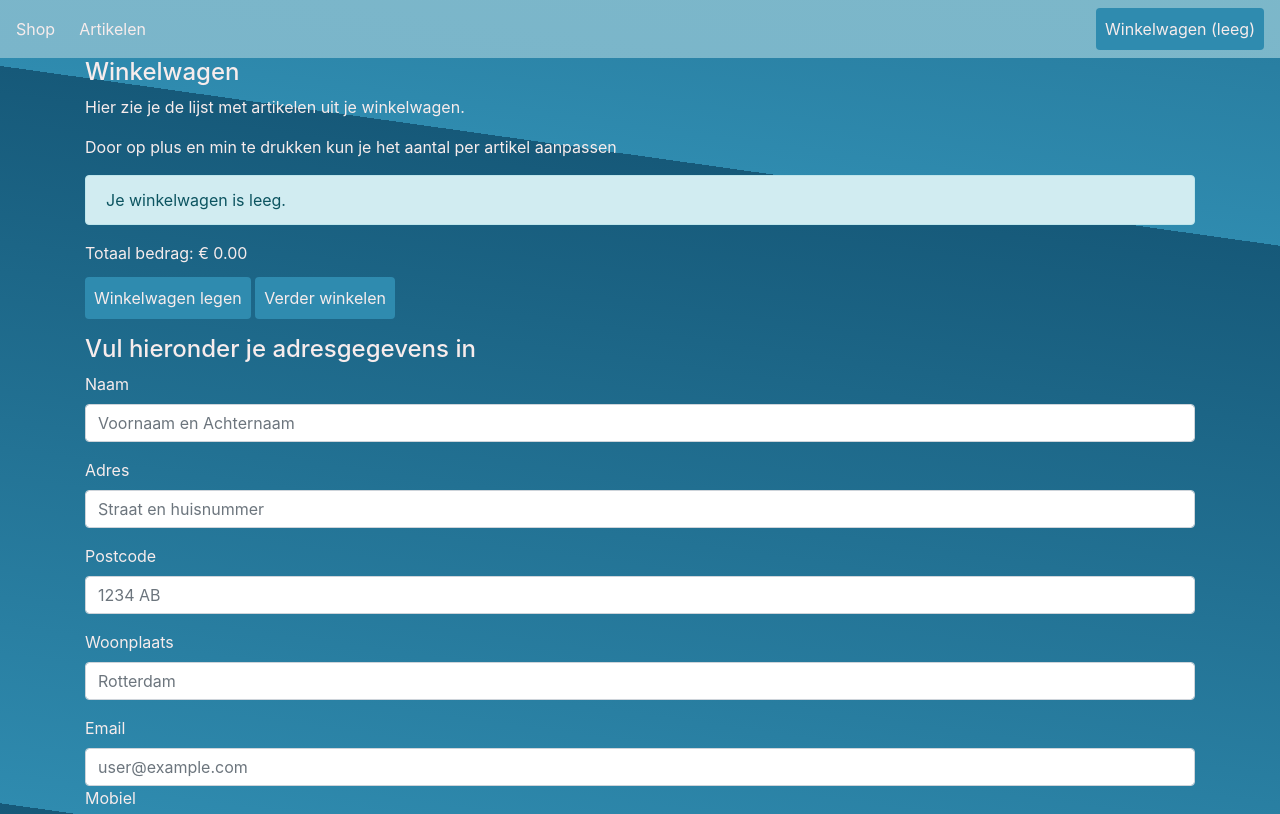
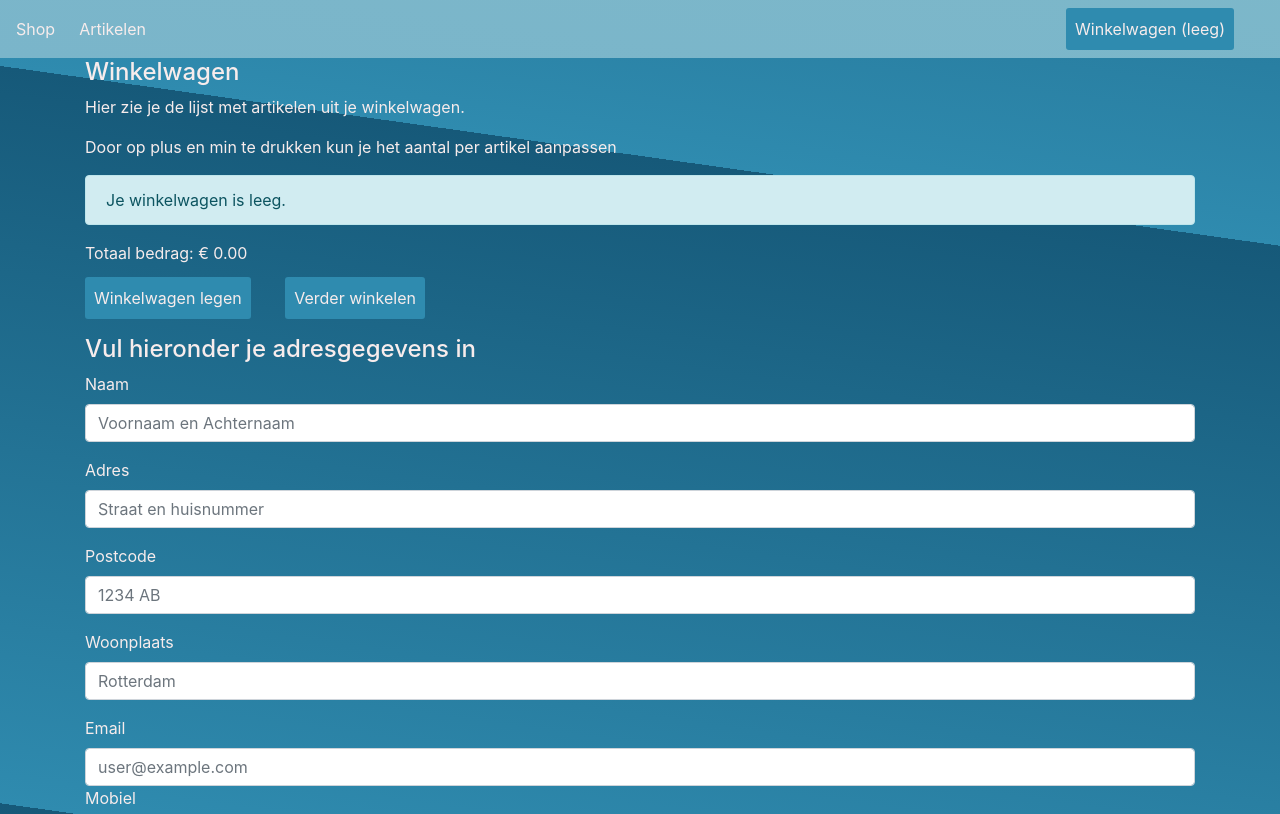
Before and after one commit to emmaus-5v/webshop-5vc-david-rudrh, a website: page web/basket.html in a window 1280 px wide. Shown: the top 814 px of the page. Drawn offline with nearby package versions, Linux system fonts and the light colour scheme.

Commit message:
outline kleur winkelwagen knop gefixed

```diff
--- a/web/basket.html
+++ b/web/basket.html
@@ -20,7 +20,7 @@
             <a id='link-kleur2' class="nav-link" href="/">Artikelen</a>
           </li>
         </ul>
-        <a href="basket.html"><button id='winkelwagen-knop' class="btn btn-outline-success my-2 my-sm-0" type="submit">Winkelwagen <span class="num_products"></span></button></a>
+        <a href="basket.html"><button class="btn" >Winkelwagen <span class="num_products"></span></button></a>
       </div>
     </nav>
 
--- a/web/css/style.css
+++ b/web/css/style.css
@@ -95,24 +95,9 @@ body {
   background:-webkit-repeating-linear-gradient(82deg, #2f8baf 20%, #165979 80%);
 }
 
-#winkelwagen-knop {
-  background-color: #2f8baf;
-  color: rgb(247, 236, 236);
-  padding: 9px;
-  font-size: 16px;
-  border: none;
-}
-
-#winkelwagen-knop:hover {
-  background-color: #215f77;
-}
-
-#winkelwagen-knop:active {
-  outline: 20px, rgb(117, 40, 40);
-}
 
 /* Dropdown Button */
-.dropbtn {
+.btn {
   background-color: #2f8baf;
   color: rgb(247, 236, 236);
   padding: 9px;
@@ -155,7 +140,7 @@ body {
 }
 
 /* Change the background color of the dropdown button when the dropdown content is shown */
-.dropdown:hover .dropbtn {
+.btn:hover {
   background-color: #266179;
 }
 
```
Also changed, not shown: web/index.html (+2 -2 lines), web/product.html (+1 -1 lines).
